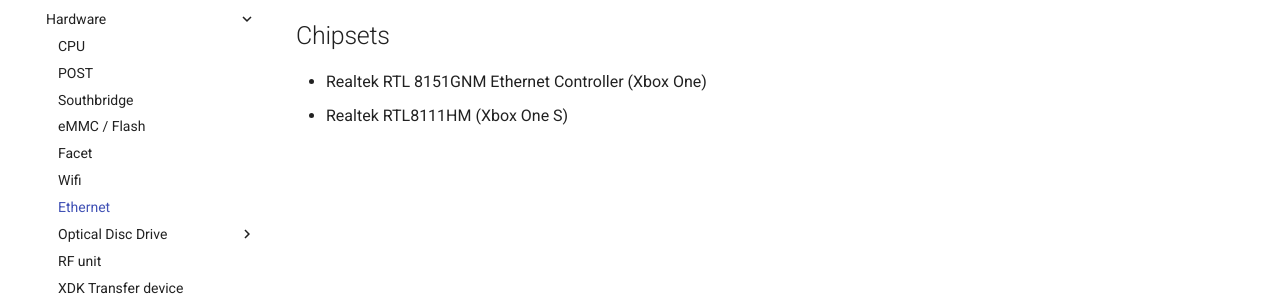
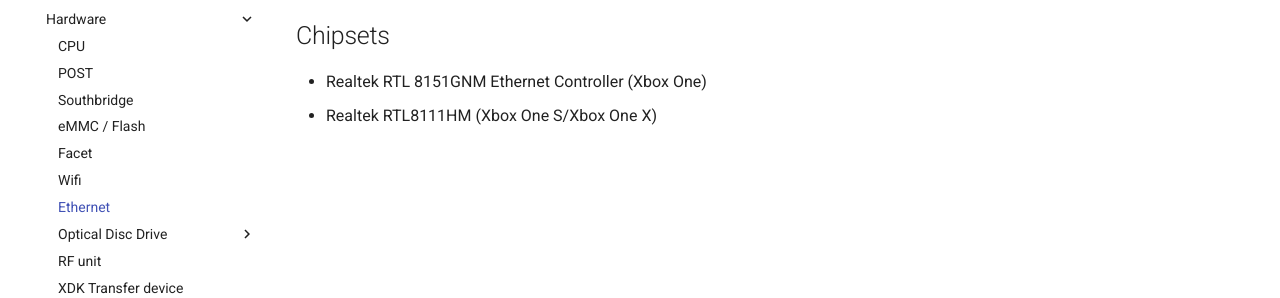
Before and after one commit to xboxoneresearch/wiki, an MkDocs documentation site: the page built from docs/hardware/ethernet.md, in a window 1280 px wide. Shown: the part 227-525 px from the top of the page. Built offline with MkDocs 1.6.1 and Material for MkDocs 9.7.7, drawn with Linux system fonts in a browser that asks for light colours; comment, search, counter and statistics services are not loaded.

Commit message:
Update ethernet.md
Added the Xbox One X under the Realtek RTL8111HM Chipset. Both the XDK and Testkit contain the same chipset as the One S. I'm assuming Retail One X's have the same chipset since the Testkit I have is the same SKU as the retail SKU.

```diff
--- a/docs/hardware/ethernet.md
+++ b/docs/hardware/ethernet.md
@@ -3,4 +3,4 @@
 
 ## Chipsets
 - Realtek RTL 8151GNM Ethernet Controller (Xbox One)
-- Realtek RTL8111HM (Xbox One S)
+- Realtek RTL8111HM (Xbox One S/Xbox One X)
```
